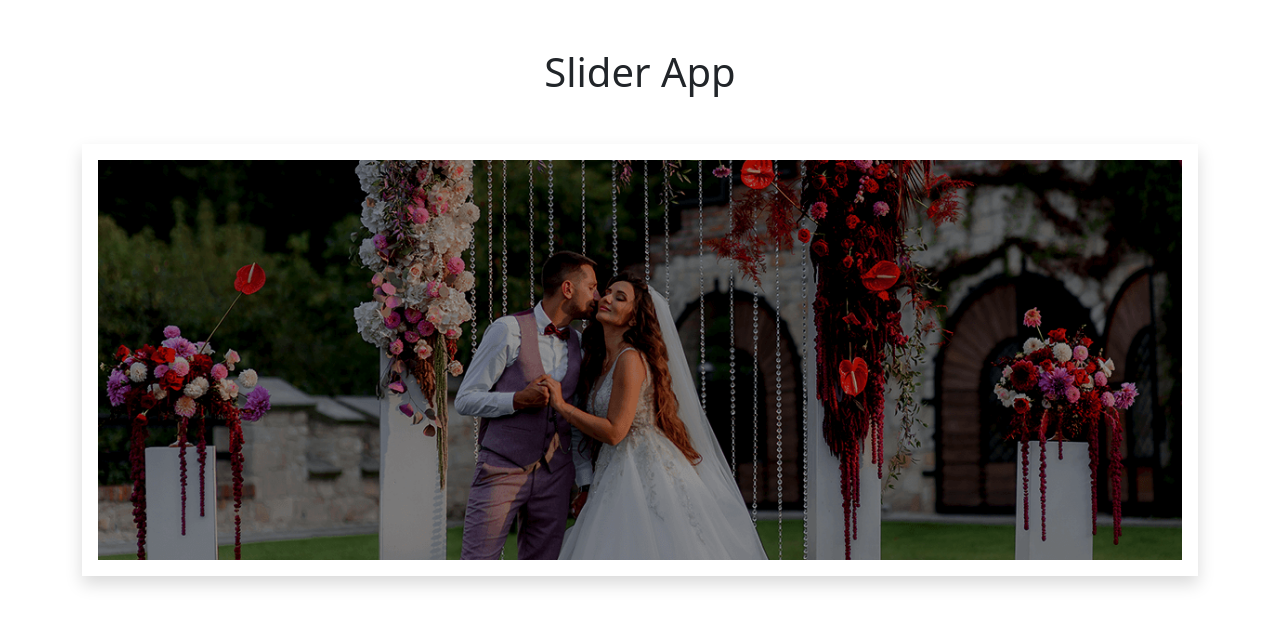
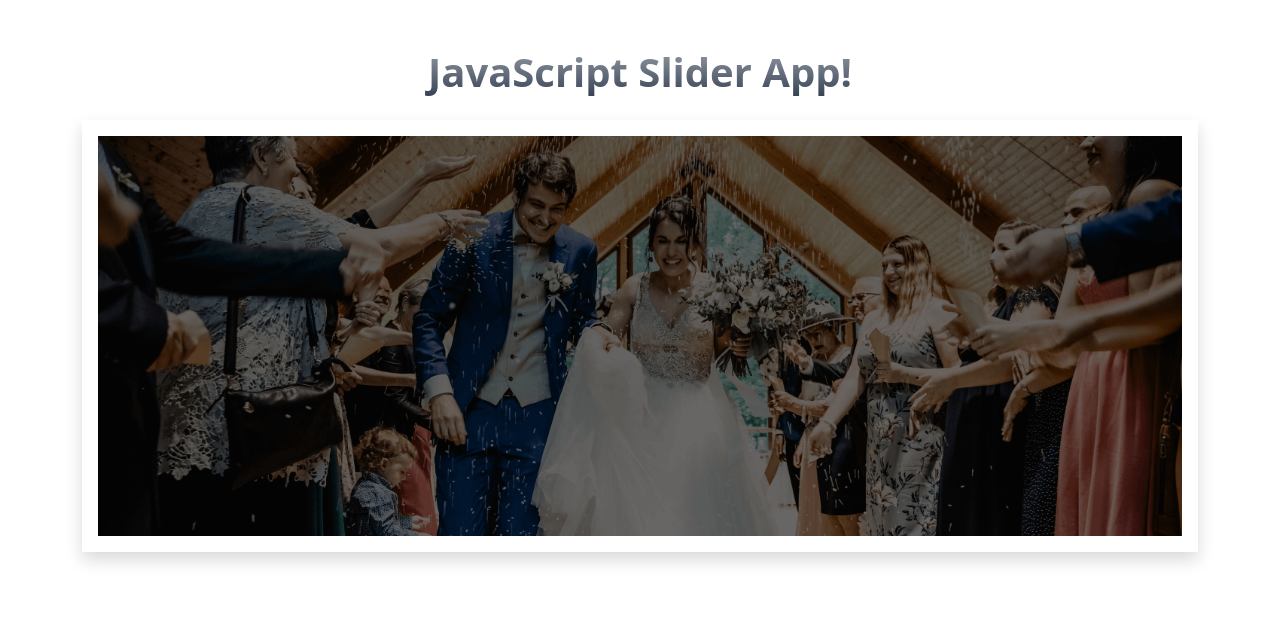
Before and after one commit to TouhidZaman/simple-js-slider, a plain HTML site: page index.html in a window 1280 px wide. Drawn offline with nearby package versions, Linux system fonts and the light colour scheme.

Commit message:
slider dynamic json data and slider functionality added

```diff
--- /dev/null
+++ b/data/slider-images.json
@@ -0,0 +1,14 @@
+[
+    {
+        "title":"wedding image 1",
+        "imgUrl":"images/gallery/slide-1.png"
+    },
+    {
+        "title":"wedding image 2",
+        "imgUrl":"images/gallery/slide-2.png"
+    },
+    {
+        "title":"wedding image 3",
+        "imgUrl":"images/gallery/slide-3.png"
+    }
+]
--- a/index.html
+++ b/index.html
@@ -7,29 +7,21 @@
     <meta name="viewport" content="width=device-width, initial-scale=1">
 
     <!-- Bootstrap CSS -->
-  <link href="https://cdn.jsdelivr.net/npm/bootstrap@5.1.3/dist/css/bootstrap.min.css" rel="stylesheet"
-    integrity="sha384-1BmE4kWBq78iYhFldvKuhfTAU6auU8tT94WrHftjDbrCEXSU1oBoqyl2QvZ6jIW3" crossorigin="anonymous">
+    <link href="https://cdn.jsdelivr.net/npm/bootstrap@5.1.3/dist/css/bootstrap.min.css" rel="stylesheet" integrity="sha384-1BmE4kWBq78iYhFldvKuhfTAU6auU8tT94WrHftjDbrCEXSU1oBoqyl2QvZ6jIW3" crossorigin="anonymous">
 
+    <!-- Custom CSS File  -->
+    <link rel="stylesheet" href="styles/style.css">
     <title>Simple JavaScript Slider App!</title>
-
-  <style>
-    .slide-img-container {
-      height: 400px;
-    }
-    .slide-img-container img{
-      object-fit: cover;
-    }
-  </style>
 </head>
 
 <body>
 
     <!-- Slider Section -->
-  <section id="slider" class="container">
-    <h1 class="my-5 text-center">Slider App</h1>
+    <section id="slider" class="container d-none">
+        <h1 class="mt-5 mb-4 text-center heading">JavaScript Slider App!</h1>
         <div class="slider-container shadow p-3">
-      <div class="slide-img-container">
-        <img src="images/gallery/banner-1.png" class="w-100 h-100" alt="slide-image-">
+            <div class="slider-img-container">
+                <img id="slider-img" class="w-100 h-100" alt="slide-image-">
             </div>
         </div>
     </section>
@@ -38,9 +30,7 @@
     <script src="js/slider.js"></script>
 
     <!-- Option 1: Bootstrap Bundle with Popper -->
-  <script src="https://cdn.jsdelivr.net/npm/bootstrap@5.1.3/dist/js/bootstrap.bundle.min.js"
-    integrity="sha384-ka7Sk0Gln4gmtz2MlQnikT1wXgYsOg+OMhuP+IlRH9sENBO0LRn5q+8nbTov4+1p"
-    crossorigin="anonymous"></script>
+    <script src="https://cdn.jsdelivr.net/npm/bootstrap@5.1.3/dist/js/bootstrap.bundle.min.js" integrity="sha384-ka7Sk0Gln4gmtz2MlQnikT1wXgYsOg+OMhuP+IlRH9sENBO0LRn5q+8nbTov4+1p" crossorigin="anonymous"></script>
 </body>
 
 </html>
--- a/js/slider.js
+++ b/js/slider.js
@@ -1 +1,29 @@
-console.log("JS Connected")
+//To display slider images to UI
+const showSlider =  (images) => {
+    let sliderIndex = 0;
+    let isSliderEnabled = false;
+    const sliderContainer = document.getElementById('slider');
+    const sliderImg =  document.getElementById("slider-img");
+
+    //This block of code bellow will dynamically set the slider image url
+    setInterval(() => {
+        if(sliderIndex >= images.length) {
+            sliderIndex = 0;
+        }
+        sliderImg.setAttribute('src', images[sliderIndex].imgUrl)
+        sliderIndex++;
+        if(!isSliderEnabled) {
+            sliderContainer.classList.remove('d-none');
+            isSliderEnabled = true;
+        }
+    }, 2000);
+}
+
+// Loading data
+const loadSliderImages = async () => {
+    let imgData = await fetch('../data/slider-images.json');
+    sliderImages = await imgData.json();
+    showSlider(sliderImages);
+}
+
+loadSliderImages();
--- /dev/null
+++ b/styles/style.css
@@ -0,0 +1,16 @@
+.heading {
+    background: -webkit-linear-gradient(#444f5f8f, #374356);
+    font-weight: 700;
+    color: transparent;
+    background-clip: text;
+    -webkit-background-clip: text;
+    -webkit-text-fill-color: transparent;
+}
+
+.slider-img-container {
+    height: 400px;
+}
+
+.slider-img-container img {
+    object-fit: cover;
+}
```
Also changed, not shown: images/gallery/slide-1.png (renamed from images/gallery/banner-1.png), images/gallery/slide-2.png (renamed from images/gallery/banner-2.png), images/gallery/slide-3.png (renamed from images/gallery/banner-3.png). Lines whose indentation alone changed are shown as unchanged.
